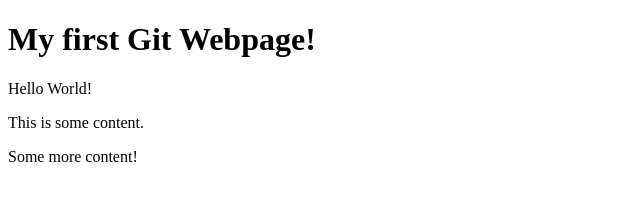
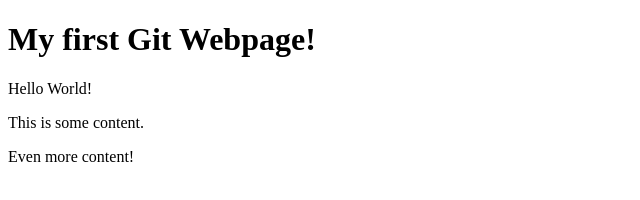
Before and after one commit to Kaanin25/My-First-Project, a plain HTML site: page index.htm in a window 1280 px wide. Shown: the full height of the page, 0-640 px from the left. Drawn offline with Linux system fonts and the light colour scheme.

Commit message:
modified index.htm content

```diff
--- a/index.htm
+++ b/index.htm
@@ -9,7 +9,7 @@
 	<p>Hello World!</p>
 	<div>
 		<p>This is some content.</p>
-		<p>Some more content!</p>
+		<p>Even more content!</p>
 	</div>
 </body>
 </html>
```
